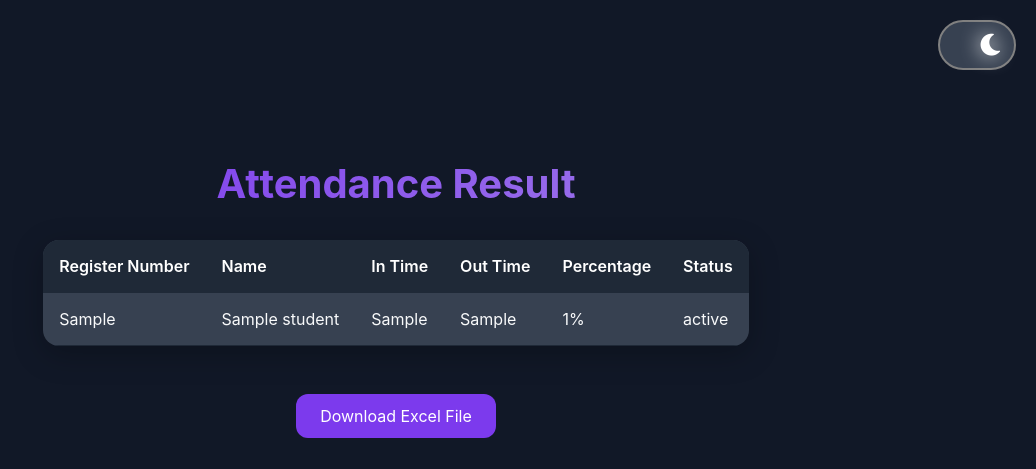
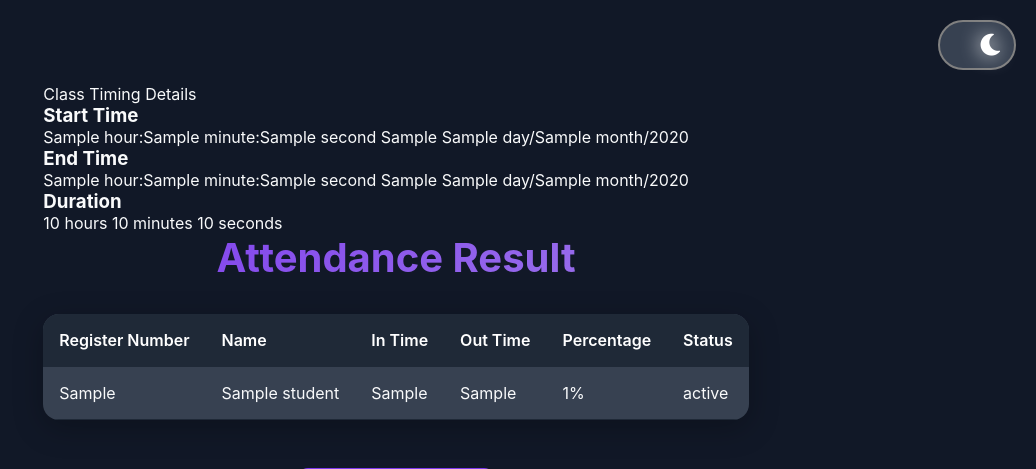
Before and after one commit to Bbs1412/SmartAttendanceSystem, a Flask app: template Templates/results.html in a window 1280 px wide. Shown: the top 469 px of the page, without its empty margins (244-1280 px from the left). Run offline with Flask 3, Linux system fonts and the light colour scheme; the template is opened without the code that fills it: most values are stand-ins (such as "Sample title", 1, 10 or a date in 2020); parts of the project's set-up code (start-up, migrations or seed data) failed here and were passed over.

Commit message:
Add class timing details section to results.html

```diff
--- a/Templates/results.html
+++ b/Templates/results.html
@@ -19,6 +19,39 @@
     </label>
 
     <div class="results-container">
+        <div class="timing-container">
+            <div class="timing-card">
+                <div class="timing-header">Class Timing Details</div>
+                <div class="timing-content">
+                    <div class="timing-section">
+                        <h3>Start Time</h3>
+                        <div class="time-display">
+                            <span class="time">{{timings.start.hour}}:{{timings.start.minute}}:{{timings.start.second}}
+                                {{timings.start.pm}}</span>
+                            <span
+                                class="date">{{timings.start.day}}/{{timings.start.month}}/{{timings.start.year}}</span>
+                        </div>
+                    </div>
+                    <div class="timing-section">
+                        <h3>End Time</h3>
+                        <div class="time-display">
+                            <span class="time">{{timings.end.hour}}:{{timings.end.minute}}:{{timings.end.second}}
+                                {{timings.end.pm}}</span>
+                            <span class="date">{{timings.end.day}}/{{timings.end.month}}/{{timings.end.year}}</span>
+                        </div>
+                    </div>
+                    <div class="timing-section duration">
+                        <h3>Duration</h3>
+                        <div class="duration-display">
+                            <span>{{timings.duration.hours}} hours</span>
+                            <span>{{timings.duration.minutes}} minutes</span>
+                            <span>{{timings.duration.seconds}} seconds</span>
+                        </div>
+                    </div>
+                </div>
+            </div>
+        </div>
+
         <div class="results-header">
             <h1>Attendance Result</h1>
         </div>
```
